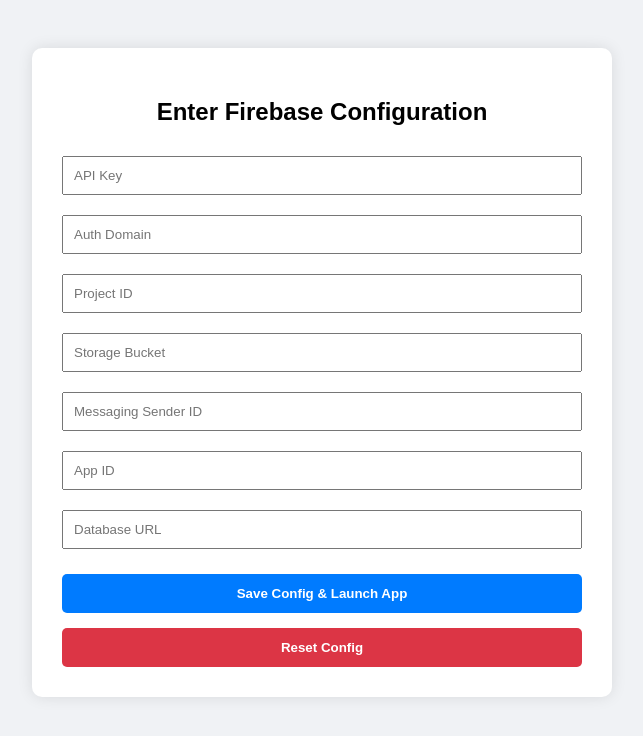
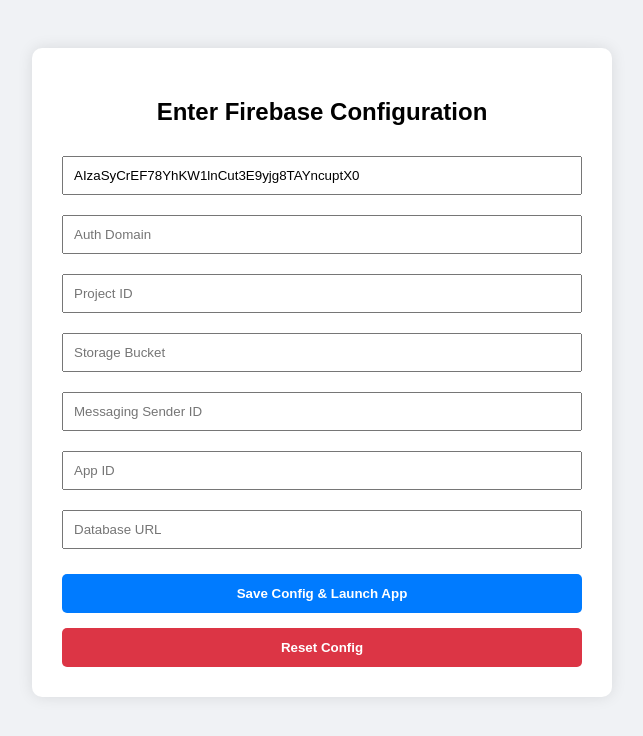
Before and after one commit to RoselieDigitals/TaxiUpTax, a plain HTML site: page config-setup.html in a window 1280 px wide. Shown: the whole page, without its empty margins (318-961 px from the left). Drawn offline with Linux system fonts and the light colour scheme.

Commit message:
config-setup.html

```diff
--- a/config-setup.html
+++ b/config-setup.html
@@ -56,7 +56,7 @@
   <body>
     <div class="container">
       <h2>Enter Firebase Configuration</h2>
-      <input id="apiKey" placeholder="API Key" />
+      <input id="apiKey" placeholder="API Key" value="AIzaSyCrEF78YhKW1lnCut3E9yjg8TAYncuptX0" />
       <input id="authDomain" placeholder="Auth Domain" />
       <input id="projectId" placeholder="Project ID" />
       <input id="storageBucket" placeholder="Storage Bucket" />
```
